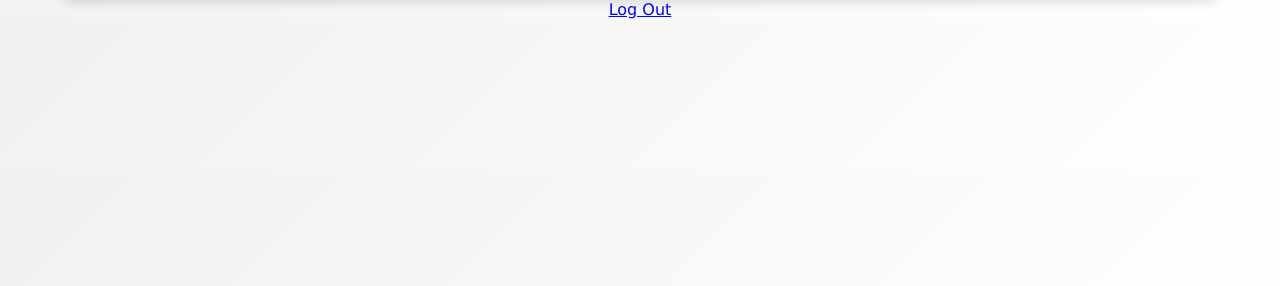
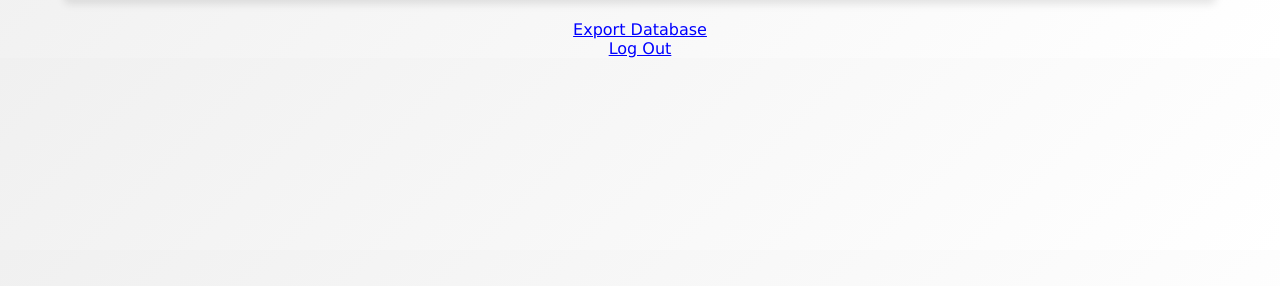
Before and after one commit to naarmlist/naarmlist-site, a Flask app: page /admin/dashboard in a window 1280 px wide. Shown: the part 134-420 px from the top of the page. Run offline with Flask 3, Linux system fonts and the light colour scheme; the visitor is signed in with stand-in values (Sample User, id 1); data that the repository does not hold is empty.

Commit message:
feat: db export via admin panel

```diff
--- a/app/app.py
+++ b/app/app.py
@@ -1,11 +1,10 @@
-from flask import Flask, request, render_template, redirect, url_for, abort, Response, session, send_from_directory
+from flask import Flask, request, render_template, redirect, url_for, abort, Response, session, send_from_directory, send_file
 from pymongo import MongoClient
 from datetime import datetime, timedelta
-import pytz
 import os
 from bson.objectid import ObjectId  # Added for ObjectId conversion
 import markdown
-import re
+import json
 
 app = Flask(__name__)
 app.secret_key = 'supersecretkey'  # New: secret key for admin sessions
@@ -319,6 +318,46 @@ def admin_edit(event_id):
             abort(404)
         return render_template('admin_edit.html', event=event)
 
+def export_database():
+    db = get_db_connection()
+    export_data = {
+        'events': list(db.events.find()),
+        'venues': list(db.venues.find()),
+    }
+
+    for collection in export_data.values():
+        for doc in collection:
+            doc['_id'] = str(doc['_id'])
+
+    # Create exports directory if it doesn't exist
+    exports_dir = os.path.join(os.path.dirname(__file__), 'exports')
+    if not os.path.exists(exports_dir):
+        os.makedirs(exports_dir)
+
+    # Generate filename with timestamp
+    timestamp = datetime.now().strftime('%Y%m%d_%H%M%S')
+    filename = os.path.join(exports_dir, f'db_backup_{timestamp}.json')
+
+    with open(filename, 'w') as f:
+        json.dump(export_data, f, indent=2, default=str)
+
+    return filename
+
+@app.route('/admin/export_db')
+def admin_export_db():
+    if not session.get('admin'):
+        abort(403)
+    try:
+        filename = export_database()
+        return send_file(
+            filename,
+            mimetype='application/json',
+            as_attachment=True,
+            download_name=f'naarm_list_backup_{datetime.now().strftime("%Y%m%d_%H%M%S")}.json'
+        )
+    except Exception as e:
+        return f"Export failed: {str(e)}", 500
+
 @app.route('/admin/logout')
 def admin_logout():
     session['admin'] = False
--- a/app/requirements.txt
+++ b/app/requirements.txt
@@ -1,4 +1,3 @@
 Flask==3.1.0
 pymongo==4.11.2
-pytz==2025.1
 markdown==3.5.1
--- a/app/templates/admin_dashboard.html
+++ b/app/templates/admin_dashboard.html
@@ -55,8 +55,13 @@
         {% endfor %}
       </tbody>
     </table>
-    <!-- Log out button which returns us to home and removes privileged access -->
-    <a href="{{ url_for('admin_logout') }}" class="btn btn-secondary">Log Out</a>
+    <div class="admin-actions" style="margin-top: 20px;">
+      <!-- Export db as json (downloads file to local) -->
+      <a href="{{ url_for('admin_export_db') }}" class="btn btn-info">Export Database</a>
+      <br>
+      <!-- Log out button which returns us to home and removes privileged access -->
+      <a href="{{ url_for('admin_logout') }}" class="btn btn-secondary">Log Out</a>
+    </div>
   </div>
 </body>
 </html>
```
